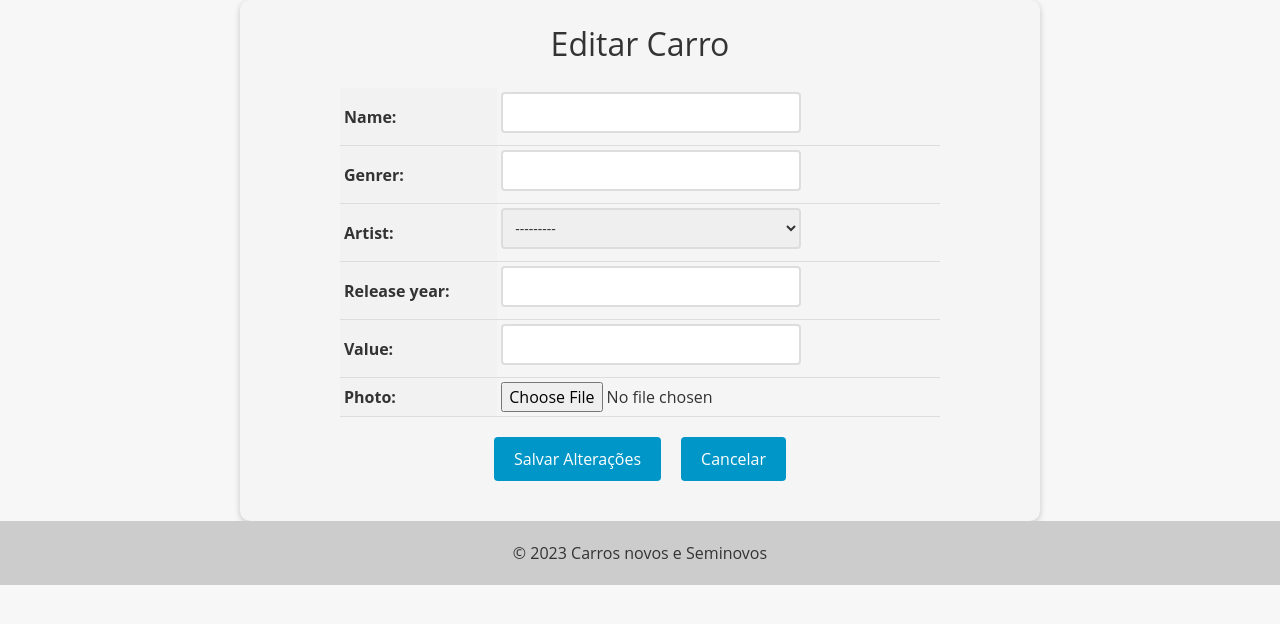
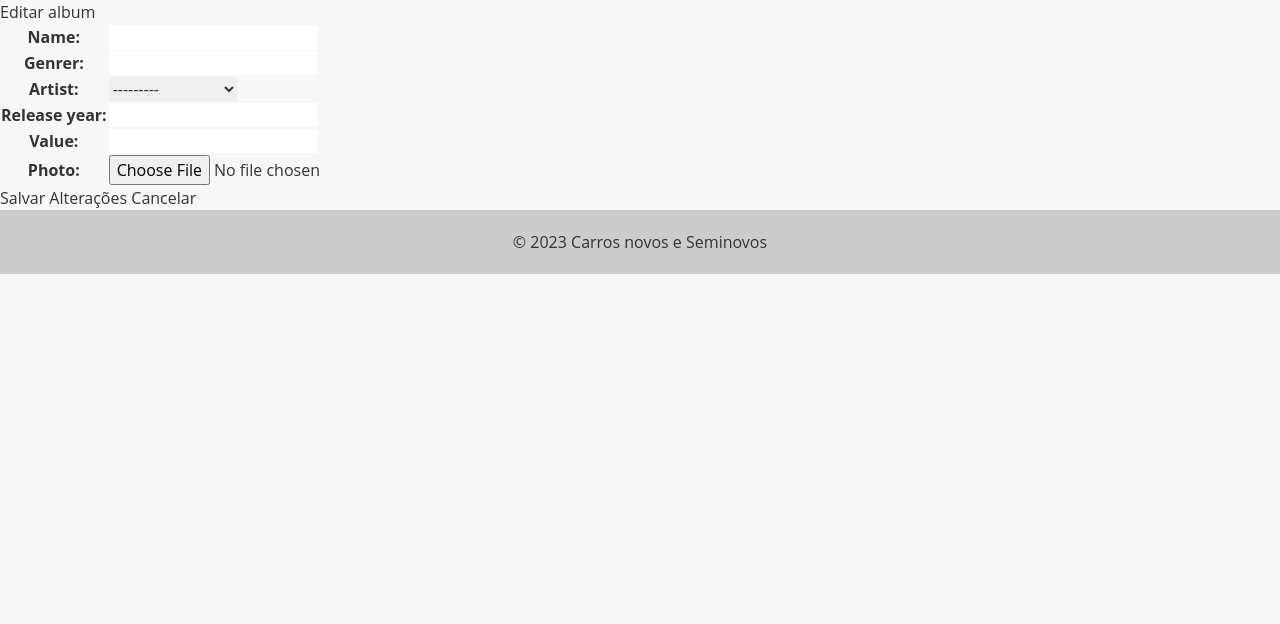
Before and after one commit to bernardobbm/projeto-programacao-para-internet, a Django app: template albuns/templates/album_update.html in a window 1280 px wide. Shown: the part 50-674 px from the top of the page. Run offline with Django 4.2, Linux system fonts and the light colour scheme; the template is opened without the code that fills it: values that come from a table or form of the project are taken from there, others are empty; data comes from the database, SQL or seed files in the repository; some libraries are stand-ins or nearby versions.

```diff
--- a/albuns/templates/album_update.html
+++ b/albuns/templates/album_update.html
@@ -2,120 +2,16 @@
 
 {% block content %}
 
-  <style>
-    form {
-      max-width: 800px;
-      margin: 0 auto;
-      padding: 20px;
-      background-color: #f5f5f5;
-      border-radius: 10px;
-      box-shadow: 0 2px 6px rgba(0, 0, 0, 0.2);
-    }
-
-    form h1 {
-      font-size: 2rem;
-      margin-bottom: 20px;
-      text-align: center;
-    }
-
-    table {
-      margin: 0 auto;
-      border-collapse: collapse;
-      width: 100%;
-      max-width: 600px;
-    }
-
-    th, td {
-      padding: 4px;
-      text-align: left;
-      border-bottom: 1px solid #ddd;
-    }
-
-    th {
-      background-color: #f2f2f2;
-    }
-
-    input[type="text"], input[type="number"], select, textarea {
-      padding: 8px;
-      font-size: 14px;
-      border: 2px solid #ddd;
-      border-radius: 4px;
-      width: 100%;
-      max-width: 300px;
-      margin-bottom: 8px;
-      transition: border-bottom-color 0.3s ease-in-out;
-    }
-
-    input[type="text"]:focus, input[type="number"]:focus, select:focus, textarea:focus {
-      outline: none;
-      border-bottom-color: #0096c7;
-    }
-
-    .btn {
-      background-color: #0096c7;
-      color: #fff;
-      border: none;
-      padding: 10px 20px;
-      font-size: 16px;
-      border-radius: 4px;
-      cursor: pointer;
-      transition: background-color 0.3s ease-in-out;
-    }
-
-    .buttons-container {
-      display: flex;
-      justify-content: center;
-      margin-top: 20px;
-      margin-bottom: 20px;
-    }
-
-    .btn {
-      display: inline-block;
-      background-color: #0096c7;
-      color: #fff;
-      border: none;
-      padding: 10px 20px;
-      font-size: 16px;
-      border-radius: 4px;
-      cursor: pointer;
-      transition: background-color 0.3s ease-in-out;
-      margin: 0 10px;
-    }
-
-    .btn:hover {
-      background-color: #108eb8;
-    }
-
-    .btn-danger {
-      background-color: #d9534f;
-      text-decoration: none !important;
-    }
-
-    .btn-danger:hover {
-      background-color: #d2221c;
-    }
-
-    .error-message {
-      color: #d9534f;
-      font-size: 14px;
-      margin-top: 5px;
-    }
-
-    a {
-      text-decoration: none !important;
-    }
-
-  </style>
 <form method="post" enctype="multipart/form-data">
   {% csrf_token %}
-    <h1>Editar Carro</h1>
+  <h1>Editar album</h1>
   <table>
     {{ form.as_table }}
   </table>
   <div>
     <div class="buttons-container">
-        <input type="submit" value="Salvar Alterações" class="btn btn-primary">
-        <a href="{% url 'cars_list' %}" class="btn btn-secondary">Cancelar</a>
+      <input type="submit" value="Salvar Alterações">
+      <a href="{% url 'albuns_list' %}" class="btn btn-secondary">Cancelar</a>
     </div>
   </div>
 </form>
```
Also changed, not shown: albuns/templates/album_detail.html (+7 -84 lines), albuns/templates/albuns.html (+14 -8 lines), albuns/templates/home.html (added, +26 -0 lines), albuns/templates/new_album.html (+8 -8 lines), albuns/templates/new_artist.html (added, +12 -0 lines). Lines whose indentation alone changed are shown as unchanged.
